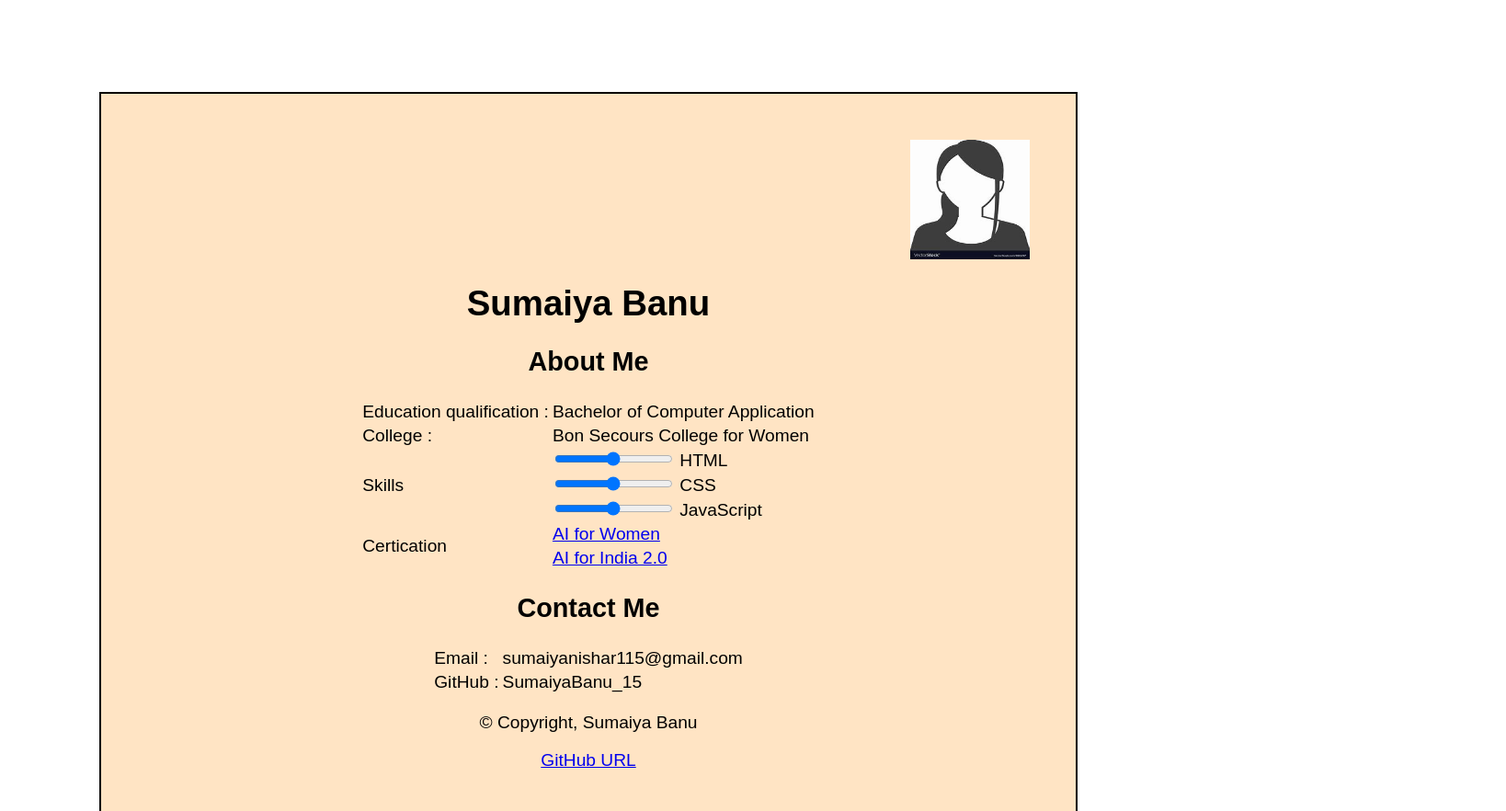
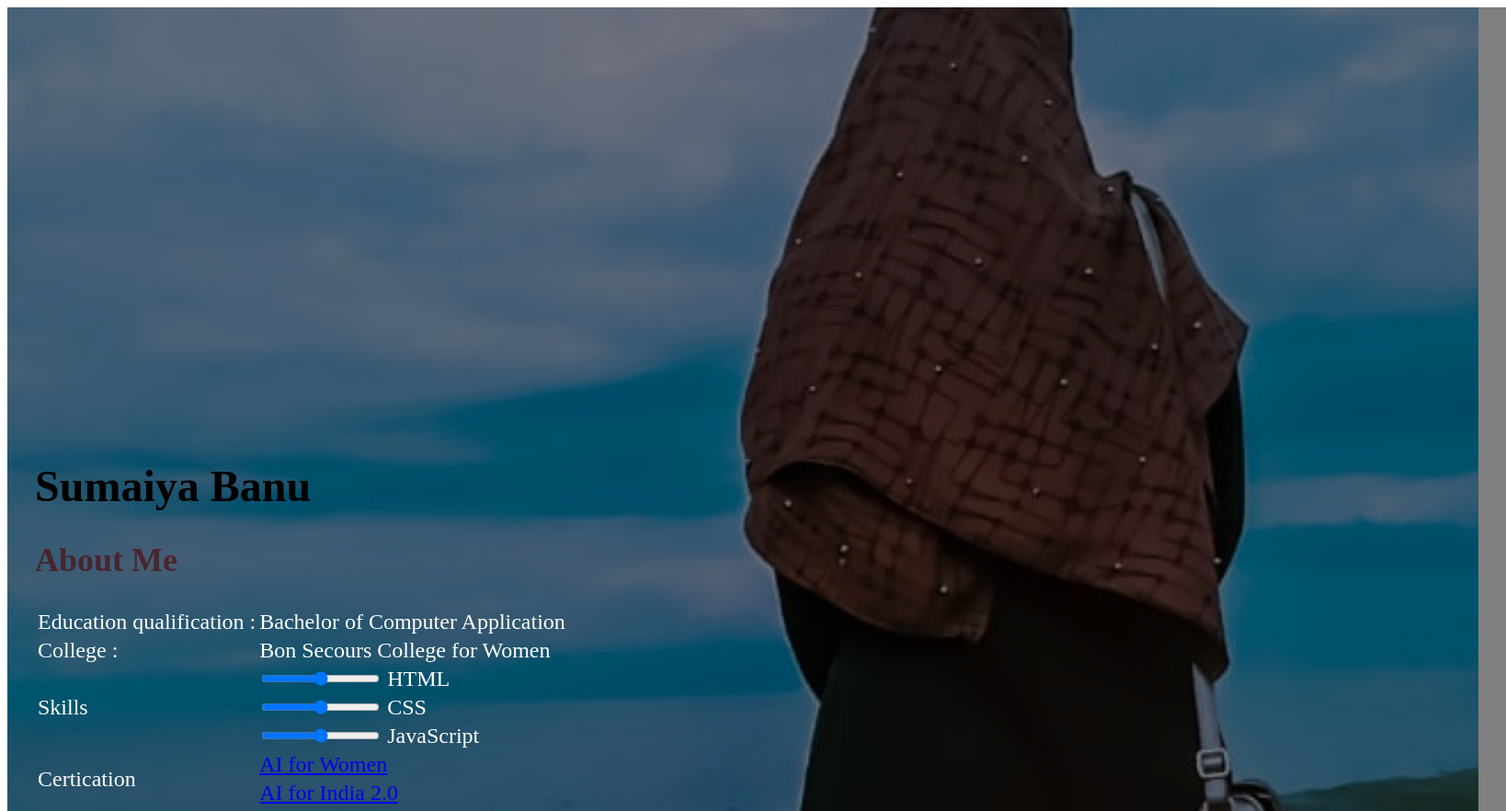
Before and after one commit to SumaiyaBanu15/HTML---CSS, a plain HTML site: page index.html in a window 1280 px wide. Shown: the top 882 px of the page at 92% size, 1638 px wide, since content can reach past the window. Drawn offline with Linux system fonts and the light colour scheme.

Commit message:
Bg Updated

```diff
--- a/index.html
+++ b/index.html
@@ -7,13 +7,11 @@
     <link rel="stylesheet" href="./style.css">
 </head>
 <body>
-    <div class="container">
-    <div class="image"><img src="./Assets/icon.jpeg" alt="Profile Icon"></div>
-
-    <center>
+    <div class="image">
+        <div class="text">
         <header class="header">
         <h1>Sumaiya Banu </h1>
-        <h2>About Me</h2>
+        <h2 class="h2">About Me</h2>
         </header>
 <table class="table1">
     <tr>
@@ -46,7 +44,7 @@
     </tr>
 </table>
 
-<h2> Contact Me</h2>
+<h2 class="h2"> Contact Me</h2>
 <table class="table2">
     <tr>
         <td>Email :</td>
@@ -63,7 +61,7 @@
     <p>© Copyright, Sumaiya Banu</p>
    </footer>
    <a href="https://github.com/SumaiyaBanu15/HTML---CSS" target="_blank">GitHub URL</a>
-   </center>
+   </div>
     </div>
 </body>
 </html>
--- a/style.css
+++ b/style.css
@@ -1,20 +1,27 @@
-.container{
-    text-align: center;
-    font-size: larger;
-    font-family:sans-serif;
-    margin: 100px;
-    border : 2px solid black;
-    padding : 50px;
-    background-color:bisque;
-
+.image{
+    width:200vh;
+    height: 200vh;
+    position: relative;
+    background-image: url(./Assets/Sumaiya.jpg);
+    background-size: cover;
+    background-position: center;
+    background-repeat: no-repeat;
 }
-
-.image{
-    display:flex;
-    justify-content: flex-end;
-
+.text{
+    width:200vh;
+    height:200vh;
+    padding-left: 30px;
+    font-size: x-large;
+    color:white;
+    display: flex;
+    justify-content: center;
+    flex-direction: column;
+    align-items: flex-start;
+    background-color: rgba(0,0,0,0.5);
 }
-img{
-    width:130px;
-    height:130px;
+h1{
+    color: black;
 }
+.h2{
+    color:rgba(80, 3, 3, 0.616)
+}
```
